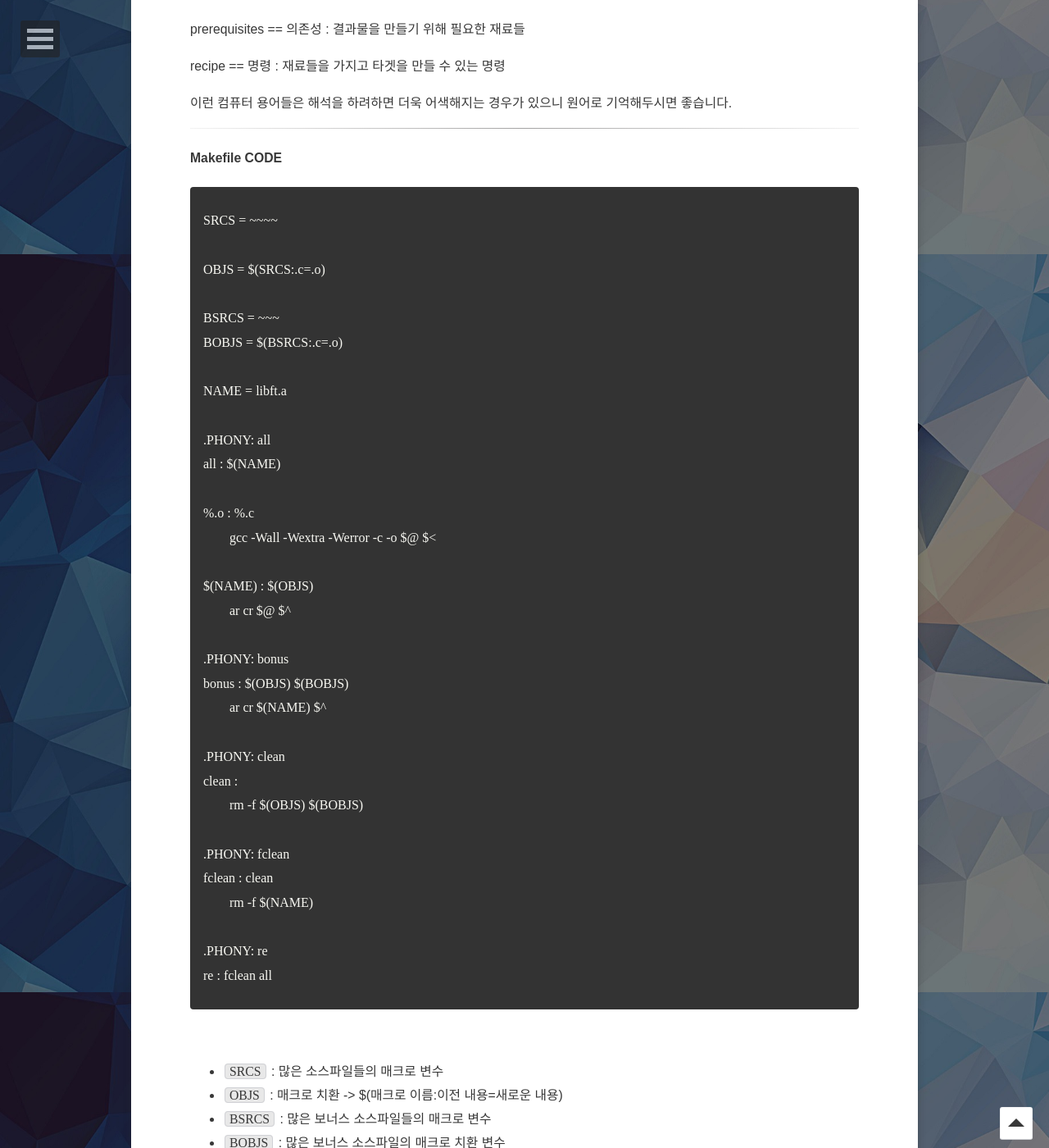
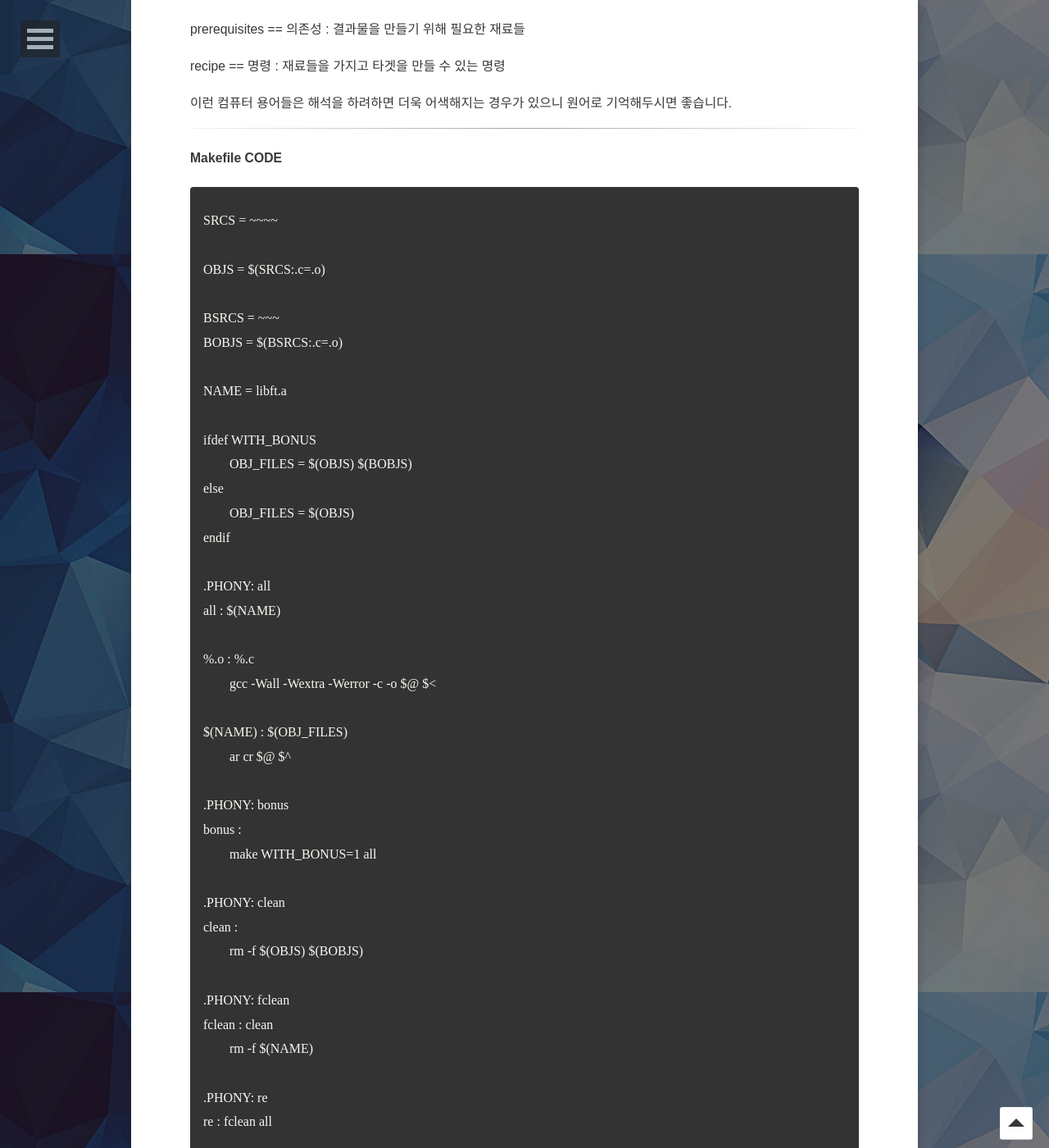
Before and after one commit to 2unbini/2unbini.github.io, a Jekyll site: the page built from _posts/42_LIBFT/2021-05-09-makefile.md, in a window 1280 px wide and 1400 px high, scrolled down 2390 px. Shown: the whole window at 82% size. Built offline with Jekyll 4.4.1, drawn with Linux system fonts in a browser that asks for light colours; some web fonts are replaced; comment, search, counter and statistics services are not loaded; some of the changed text lies outside the part shown.

Commit message:
Update 2021-05-09-makefile.md

```diff
--- a/_posts/42_LIBFT/2021-05-09-makefile.md
+++ b/_posts/42_LIBFT/2021-05-09-makefile.md
@@ -100,18 +100,24 @@ BOBJS = $(BSRCS:.c=.o)
 
 NAME = libft.a
 
+ifdef WITH_BONUS
+	OBJ_FILES = $(OBJS) $(BOBJS)
+else
+	OBJ_FILES = $(OBJS)
+endif
+
 .PHONY: all
 all : $(NAME)
 
 %.o : %.c
 	gcc -Wall -Wextra -Werror -c -o $@ $<
 
-$(NAME) : $(OBJS)
+$(NAME) : $(OBJ_FILES)
 	ar cr $@ $^
 
 .PHONY: bonus
-bonus : $(OBJS) $(BOBJS)
-	ar cr $(NAME) $^
+bonus :
+	make WITH_BONUS=1 all
 
 .PHONY: clean
 clean :
@@ -126,16 +132,18 @@ re : fclean all
 {% endhighlight %}
 <br />
 
-* `SRCS`   	    : 많은 소스파일들의 매크로 변수
-* `OBJS`    	    : 매크로 치환 -> $(매크로 이름:이전 내용=새로운 내용)
-* `BSRCS`  	    : 많은 보너스 소스파일들의 매크로 변수
+* `SRCS`   	    : 많은 소스파일들의 매크로 변수<br />
+* `OBJS`    	    : 매크로 치환 -> $(매크로 이름:이전 내용=새로운 내용)<br />
+* `BSRCS`  	    : 많은 보너스 소스파일들의 매크로 변수<br />
 * `BOBJS`  	    : 많은 보너스 소스파일의 매크로 치환 변수
 * `NAME` 	    : 내가 만들 타겟 매크로
 * `all : $(NAME)` : 다중 타겟 : 종속 타겟 (NAME)이 타겟인 명령 실행
+* `ifdef WITH_BONUS` 	    : WITH_BONUS가 선언되어있으면 보너스파일까지/ 써주는 이유: relink를 방지하기 위해서
+* `else` 	    : ifndef, 즉 WITH_BONUS가 선언되어있지 않으면 일반문제만
 * `%.o : %.c`: 타겟  : %.o ,의존성 : %.c //옛날버전 -> .c.o :
 *  `ar` 	    : 아카이브 파일 생성 명령어
 *  `c옵션` 	   : 새 아카이브 생성 (덮어씀)
-*  `c옵션` 	   : 파일들을 추가 해줄수 있는 옵션
+*  `r옵션` 	   : 파일들을 추가 해줄수 있는 옵션
 *  `$@` 	    : 타겟을 의미하는 자동 변수
 *  `$<` 	    : 의존성중에 첫번째를 의미하는 자동 변수
 *  `$<` 	    : 의존성의 모든 파일을 의미하는 자동 변수
@@ -145,6 +153,8 @@ re : fclean all
 *  `re` 	    : fclean을 실행하고 all 타겟을 실행하는 룰을 추가
 *  `.PHONY: ~` 	    : 가짜 목적물이라고 하며 동일한 이름의 파일과의 충돌을 막기 위해서 룰마다 적용해준다.
 
+
+
 ---
 
 ### 3줄 요약
```
